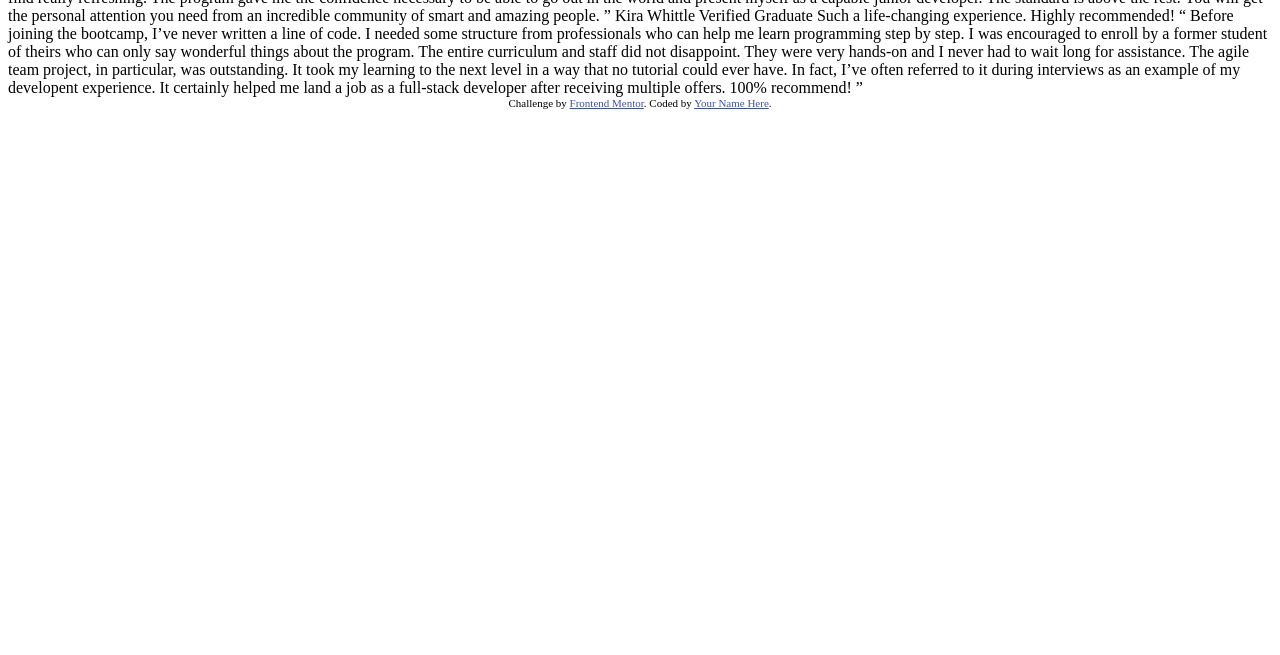
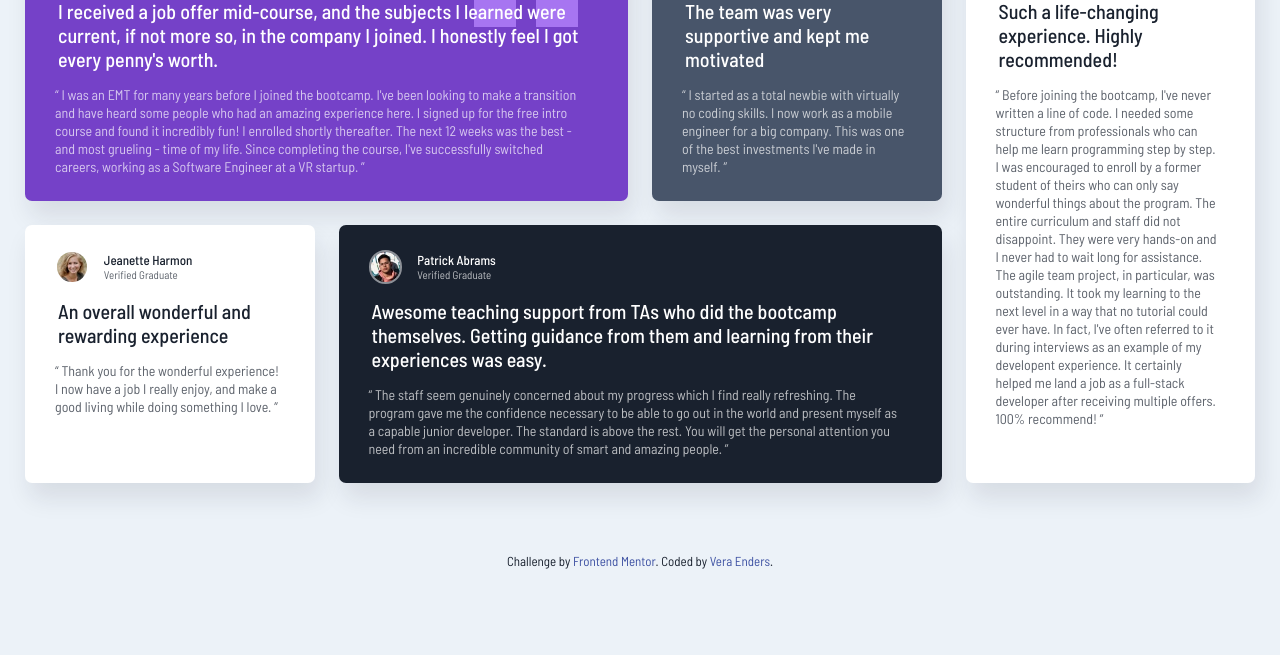
Before and after one commit to VeraEnders/testimonials-grid-section, a website: page index.html in a window 1280 px wide. Shown: the part 145-800 px from the top of the page. Drawn offline with Linux system fonts and the light colour scheme.

Commit message:
feat: add layout and style

```diff
--- a/index.html
+++ b/index.html
@@ -2,75 +2,122 @@
 <html lang="en">
 <head>
   <meta charset="UTF-8">
-  <meta name="viewport" content="width=device-width, initial-scale=1.0"> <!-- displays site properly based on user's device -->
-
-  <link rel="icon" type="image/png" sizes="32x32" href="./images/favicon-32x32.png">
-
-  <title>Frontend Mentor | [Challenge Name Here]</title>
-
-  <!-- Feel free to remove these styles or customise in your own stylesheet 👍 -->
-  <style>
-    .attribution { font-size: 11px; text-align: center; }
-    .attribution a { color: hsl(228, 45%, 44%); }
-  </style>
+  <meta http-equiv="X-UA-Compatible" content="IE=edge">
+  <meta name="viewport" content="width=device-width, initial-scale=1.0">
+  <title>Frontend Mentor | Testimonials grid section</title>
+  <link rel="icon" type="image/x-icon" sizes="32x32" href="./src/assets/images/favicon.png">
+  <link rel="preconnect" href="https://fonts.googleapis.com">
+  <link rel="preconnect" href="https://fonts.gstatic.com" crossorigin>
+  <link href="https://fonts.googleapis.com/css2?family=Barlow+Semi+Condensed:wght@400;500;600&display=swap" rel="stylesheet">
+  <link rel="stylesheet" href="./src/styles/style.css">
 </head>
 <body>
-  Daniel Clifford
-  Verified Graduate
-
+  <h1>Responsive Testimonial Section with CSS Grid</h1>
+  <div class="wrapper">
+    <div class="grid-layout testimonials">
+      <div class="grid__item card card_quoted">
+        <header class="card__header">
+          <img class="card__img" src="./src/assets/images/users/image-daniel.jpg" alt="userpic">
+          <div>
+            <h5>Daniel Clifford</h5>
+            <p>Verified Graduate</p>
+          </div>
+        </header>
+        <p class="card__lead">
           I received a job offer mid-course, and the subjects I learned were current, if not more so,
-  in the company I joined. I honestly feel I got every penny’s worth.
-
-  “ I was an EMT for many years before I joined the bootcamp. I’ve been looking to make a
+          in the company I joined. I honestly feel I got every penny's worth.
+        </p>
+        <p class="card__quote">
+          “ I was an EMT for many years before I joined the bootcamp. I've been looking to make a
           transition and have heard some people who had an amazing experience here. I signed up
           for the free intro course and found it incredibly fun! I enrolled shortly thereafter.
           The next 12 weeks was the best - and most grueling - time of my life. Since completing
-  the course, I’ve successfully switched careers, working as a Software Engineer at a VR startup. ”
+          the course, I've successfully switched careers, working as a Software Engineer at a VR startup. ”
+        </p>
+      </div>
 
-  Jonathan Walters
-  Verified Graduate
+      <div class="grid__item card card_dark">
+        <header class="card__header">
+          <img class="card__img" src="./src/assets/images/users/image-jonathan.jpg" alt="userpic">
+          <div>
+            <h5>Jonathan Walters</h5>
+            <p>Verified Graduate</p>
+          </div>
+        </header>
+        <p class="card__lead">
+          The team was very supportive and kept me motivated
+        </p>
+        <p class="card__quote">
+          “ I started as a total newbie with virtually no coding skills. I now work as a mobile engineer
+          for a big company. This was one of the best investments I've made in myself. ”
+        </p>
+      </div>
 
-  The team was very supportive and kept me motivated
-
-  “ I started as a total newbie with virtually no coding skills. I now work as a mobile engineer
-  for a big company. This was one of the best investments I’ve made in myself. ”
-
-  Jeanette Harmon
-  Verified Graduate
-
+      <div class="grid__item card card_light">
+        <header class="card__header">
+          <img class="card__img" src="./src/assets/images/users/image-jeanette.jpg" alt="userpic">
+          <div>
+            <h5>Jeanette Harmon</h5>
+            <p>Verified Graduate</p>
+          </div>
+        </header>
+        <p class="card__lead">
           An overall wonderful and rewarding experience
-
+        </p>
+        <p class="card__quote">
           “ Thank you for the wonderful experience! I now have a job I really enjoy, and make a good living
           while doing something I love. ”
+        </p>
+      </div>
 
-  Patrick Abrams
-  Verified Graduate
-
+      <div class="grid__item card card_very-dark">
+        <header class="card__header">
+          <img class="card__img" src="./src/assets/images/users/image-patrick.jpg" alt="userpic">
+          <div>
+            <h5>Patrick Abrams</h5>
+            <p>Verified Graduate</p>
+          </div>
+        </header>
+        <p class="card__lead">
           Awesome teaching support from TAs who did the bootcamp themselves. Getting guidance from them and
           learning from their experiences was easy.
-
+        </p>
+        <p class="card__quote">
           “ The staff seem genuinely concerned about my progress which I find really refreshing. The program
           gave me the confidence necessary to be able to go out in the world and present myself as a capable
           junior developer. The standard is above the rest. You will get the personal attention you need from
           an incredible community of smart and amazing people. ”
+        </p>
+      </div>
 
-  Kira Whittle
-  Verified Graduate
-
+      <div class="grid__item card card_light">
+        <header class="card__header">
+          <img class="card__img" src="./src/assets/images/users/image-kira.jpg" alt="userpic">
+          <div>
+            <h5>Kira Whittle</h5>
+            <p>Verified Graduate</p>
+          </div>
+        </header>
+        <p class="card__lead">
           Such a life-changing experience. Highly recommended!
-
-  “ Before joining the bootcamp, I’ve never written a line of code. I needed some structure from
+        </p>
+        <p class="card__quote">
+          “ Before joining the bootcamp, I've never written a line of code. I needed some structure from
           professionals who can help me learn programming step by step. I was encouraged to enroll by a former
           student of theirs who can only say wonderful things about the program. The entire curriculum and staff
           did not disappoint. They were very hands-on and I never had to wait long for assistance. The agile team
           project, in particular, was outstanding. It took my learning to the next level in a way that no tutorial
-  could ever have. In fact, I’ve often referred to it during interviews as an example of my developent
+          could ever have. In fact, I've often referred to it during interviews as an example of my developent
           experience. It certainly helped me land a job as a full-stack developer after receiving multiple offers.
           100% recommend! ”
+        </p>
+      </div>
+    </div>
+  </div>
 
-  <div class="attribution">
+  <footer class="footer">
     Challenge by <a href="https://www.frontendmentor.io?ref=challenge" target="_blank">Frontend Mentor</a>.
-    Coded by <a href="#">Your Name Here</a>.
-  </div>
+    Coded by <a href="https://github.com/VeraEnders" target="_blank">Vera Enders</a>.
+  </footer>
 </body>
 </html>
--- /dev/null
+++ b/src/styles/abstracts/_mixins.scss
@@ -0,0 +1,17 @@
+@mixin font ($size, $lh: $size, $weight: 400) {
+  font-size: $size;
+  line-height: $lh;
+  font-weight: $weight;
+}
+
+@mixin media-medium {
+  @media (min-width: $breakpoint-medium) {
+    @content;
+  }
+}
+
+@mixin media-large {
+  @media (min-width: $breakpoint-large) {
+    @content;
+  }
+}
--- /dev/null
+++ b/src/styles/abstracts/_placeholders.scss
@@ -0,0 +1,7 @@
+%transition {
+  transition: all ease-out 0.3s;
+}
+
+%font-primary {
+  font-family: 'Barlow Semi Condensed', Verdana, sans-serif;
+}
--- /dev/null
+++ b/src/styles/abstracts/_variables.scss
@@ -0,0 +1,25 @@
+// Color theme — Bright
+// Primary
+$moderate-violet: hsl(263, 55%, 52%);
+$very-dark-grayish-blue: hsl(217, 19%, 35%);
+$very-dark-blackish-blue: hsl(217, 30%, 14%);
+$very-dark-blackish-blue-shadow: hsla(217, 30%, 14%, 0.10);
+$white: hsl(0, 0%, 100%);
+$white-opacity-50: hsla(0, 0%, 100%, 0.5);
+
+// Neutral
+$light-gray: hsl(0, 0%, 81%);
+$light-grayish-blue: hsl(210, 46%, 95%);
+
+// Project color definitions
+$color-bg-main: $light-grayish-blue;
+$color-bg-bright: $moderate-violet;
+$color-bg-dark: $very-dark-grayish-blue;
+$color-bg-very-dark: $very-dark-blackish-blue;
+$color-bg-light: $white;
+$color-box-shadow: $very-dark-blackish-blue-shadow;
+$color-border: $white-opacity-50;
+
+// Breakpoints
+$breakpoint-medium: 950px;
+$breakpoint-large: 1350px;
--- /dev/null
+++ b/src/styles/base/_base.scss
@@ -0,0 +1,31 @@
+* {
+  box-sizing: border-box;
+}
+
+html {
+  font-size: 10px;
+}
+
+body {
+  min-height: 100vh;
+  @extend %font-primary;
+  @include font($size: 1.3rem, $lh: 1.6rem, $weight: 400);
+  background: $color-bg-main;
+  color: $color-bg-light;
+}
+
+h1 {
+  display: none;
+}
+
+h5 {
+  font-weight: 500;
+}
+
+.footer {
+  color: $color-bg-very-dark;
+  text-align: center;
+  a {
+    color: hsl(228, 45%, 44%);
+  }
+}
--- /dev/null
+++ b/src/styles/base/_reset.scss
@@ -0,0 +1,40 @@
+* {
+  padding: 0;
+  margin: 0;
+  border: 0;
+	font-size: 100%;
+	font: inherit;
+	vertical-align: baseline;
+}
+
+article, aside, details, figcaption, figure,
+footer, header, hgroup, menu, nav, section {
+	display: block;
+}
+
+body {
+	line-height: 1;
+}
+
+ol,
+ul {
+	list-style: none;
+}
+
+blockquote,
+q {
+	quotes: none;
+}
+
+blockquote:before,
+blockquote:after,
+q:before,
+q:after {
+	content: '';
+	content: none;
+}
+
+a {
+	text-decoration: none;
+	color: inherit;
+}
--- /dev/null
+++ b/src/styles/components/_cards.scss
@@ -0,0 +1,53 @@
+.card {
+  background: $color-bg-light;
+  border-radius: 0.7rem;
+  padding: 2.5rem 3rem;
+  box-shadow: $color-box-shadow 0.5rem 1.5rem 2.5rem 0;
+}
+
+.card_dark {
+  background: $color-bg-dark;
+}
+
+.card_very-dark {
+  background: $color-bg-very-dark;
+}
+
+.card_light {
+  color: $color-bg-very-dark;
+}
+
+.card_quoted {
+  background: $color-bg-bright;
+  background-image: url("../assets/images/icons/bg-pattern-quotation.svg");
+  background-repeat: no-repeat;
+  background-position: top right 10%;
+}
+
+.card__header {
+  display: flex;
+  align-items: center;
+  p {
+    opacity: 70%;
+    @include font($size: 1.1rem, $lh: 1.3rem);
+  }
+}
+
+.card__img {
+  width: 2.6em;
+  border-radius: 50%;
+  border: 2px solid $color-border;
+  margin-right: 1.5rem;
+}
+
+.card__lead {
+  width: 101%;
+  @include font($size: 2rem, $lh: 2.4rem, $weight: 500);
+  padding: 1.5rem 0.3rem;
+}
+
+.card__quote {
+  width: 98%;
+  opacity: 70%;
+  @include font($size: 1.4rem, $lh: 1.8rem);
+}
--- /dev/null
+++ b/src/styles/layouts/_grid.scss
@@ -0,0 +1,23 @@
+.grid-layout {
+  display: grid;
+  gap: 2.4rem;
+  grid-template-columns: 1fr;
+  @extend %transition;
+  @include media-medium {
+    grid-template-columns: repeat(4, 1fr);
+  }
+}
+
+@include media-medium {
+  .grid__item:nth-of-type(1) {
+    grid-area: 1 / 1 / 2 / 3;
+  }
+
+  .grid__item:nth-of-type(4) {
+    grid-area: 2 / 2 / 3 / 4;
+  }
+
+  .grid__item:nth-of-type(5) {
+    grid-area: 1 / 4 / 3 / 5;
+  }
+}
--- /dev/null
+++ b/src/styles/layouts/_wrapper.scss
@@ -0,0 +1,7 @@
+.wrapper {
+  padding: 7rem 2.5rem;
+  @extend %transition;
+  @include media-large {
+    padding: 16.5rem 16.5rem 5rem;
+  }
+}
--- /dev/null
+++ b/src/styles/main.scss
@@ -0,0 +1,16 @@
+@import "base/reset";
+
+// Abstracts
+@import "abstracts/variables";
+@import "abstracts/mixins";
+@import "abstracts/placeholders";
+
+// Base
+@import "base/base";
+
+// Layouts
+@import "layouts/grid";
+@import "layouts/wrapper";
+
+// Components
+@import "components/cards";
```
Also changed, not shown: package.json (added, +12 -0 lines), README.md (added), src/styles/style.css (added), 2 other files. Lines whose indentation alone changed are shown as unchanged.
